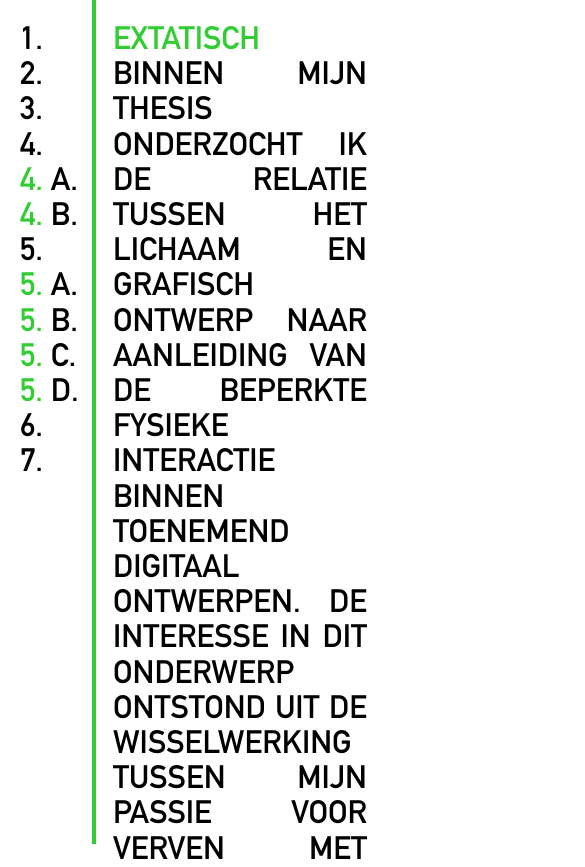
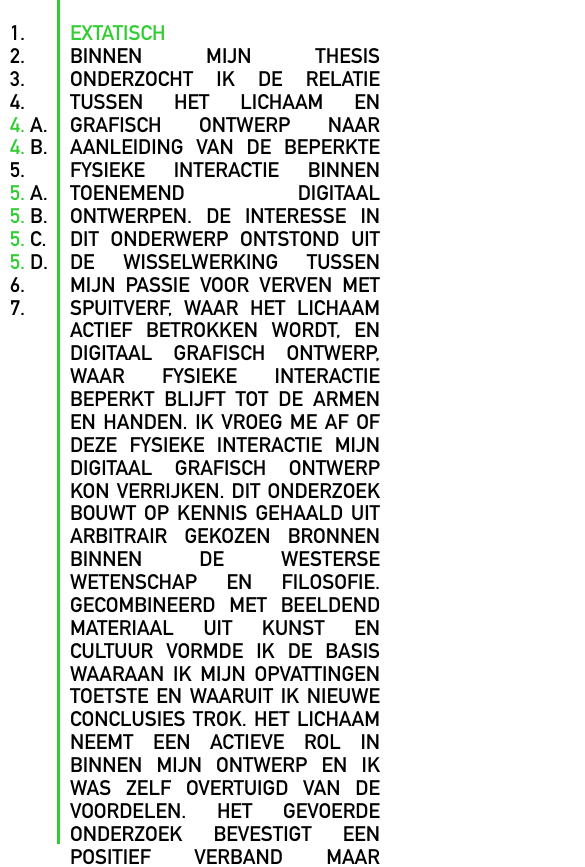
Before and after one commit to kabk/go-theses-19-wannes-vrijs, a plain HTML site: page index.html in a window 390 px wide. Shown: the top 867 px of the page, 585 px wide, since content can reach past the window. Drawn offline with nearby package versions, Linux system fonts and the light colour scheme.

Commit message:
responsive

```diff
--- a/css/style.css
+++ b/css/style.css
@@ -4,14 +4,13 @@
     /*src: url('PF Din Mono Medium.ttf') format('truetype');*/
 }
 body {
-    margin-top: 0px;
+    margin: 0px;
     overflow-x: hidden;
 }
 .sidenav {
     height: 100%;
     position: fixed;
     z-index: 1;
-    left: 0px;
     transition: 0.5s;
     padding-top: 25px;
     display: flex;
@@ -20,20 +19,19 @@ body {
 
 .sidenavbar{
     height: 100%;
-    width: 4px;
+    width: 0.38vw;
     background-color: limegreen;
     position: fixed;
     z-index: 3;
-    left: 92px
+    left: 6.7vw;
 }
 .sidenav a{
-    padding-left: 20px;
-    padding-right: 15px;
+    padding-left: 1.2vw;
     text-decoration: none;
     color: black;
     font-family: 'DIN1451';
     text-transform: uppercase;
-    font-size: 2em;
+    font-size: 2.6vw;
     line-height: 1.1em;
     transition: 0.3s;
 }
@@ -48,13 +46,13 @@ body {
 
 
 .content {
-    margin-left: 105px;
-    margin-right: 15px;
+    margin-left: 8vw;
+    margin-right: 1.2vw;
     position:relative;
 }
 p, h1 {
     text-transform: uppercase;
-    font-size: 2em;
+    font-size: 2.6vw;
     line-height: 1.1em;
     font-family: 'DIN1451', Helvetica, sans-serif;
     margin: 0;
@@ -122,7 +120,7 @@ mark2 {
     width: 100%;
 }
 figcaption{
-    font-size: 1.4em;
+    font-size: 1.8vw;
     display: block;
     padding-top: 10px;
     padding-bottom: 10px;
@@ -258,11 +256,30 @@ figcaption{
 
     }
 
-
-
 }
 
+@media only screen and (max-width: 800px) {
+    .sidenavbar{
+        height: 100%;
+        width: 3px;
+        left: 57px;
+    }
+    .sidenav a{
+        font-size: 20.8px;
+        padding-left: 10px;
 
-
-
+    }
+    p, h1{
+        font-size: 20.8px;
+    }
+    .content{
+        margin-left: 70px;
+        margin-right: 10px
+    }
+    figcaption{
+    font-size: 12.8px;
+    }
+    .kwart{
+    width: 49%;
+    }
 }
--- a/js/custom.js
+++ b/js/custom.js
@@ -8,9 +8,9 @@ var hoogte = document.body.clientHeight;
 var breedte = document.body.clientWidth;
 
 /* scroll naar top bij herladen */
-window.onbeforeunload = function () {
+/* window.onbeforeunload = function () {
         window.scrollTo(0,0);
-}
+} */
 
 /* maak een polygoon met mousemovement die de text pusht */
 function handleMove(e) {
```
